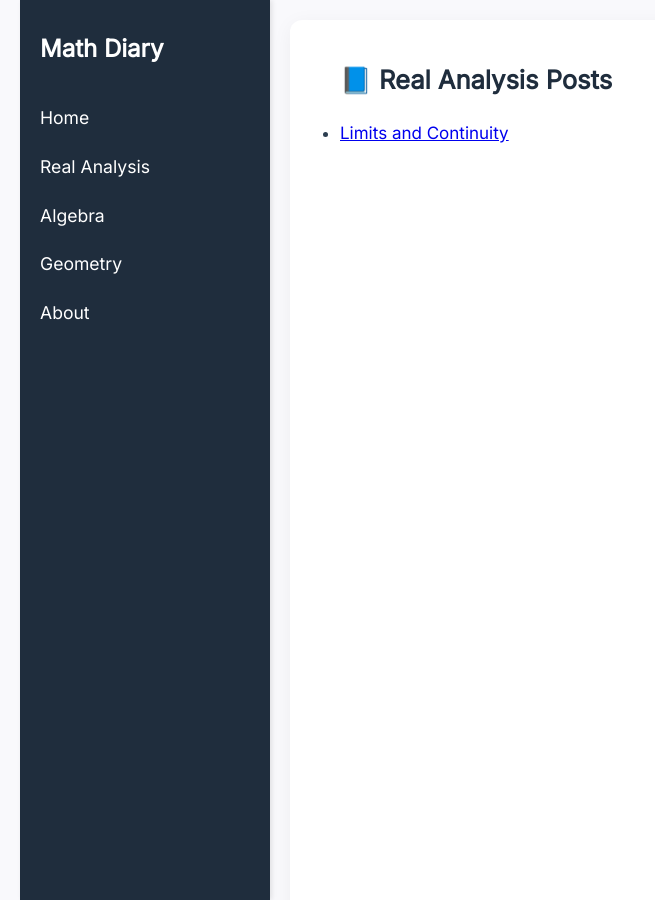
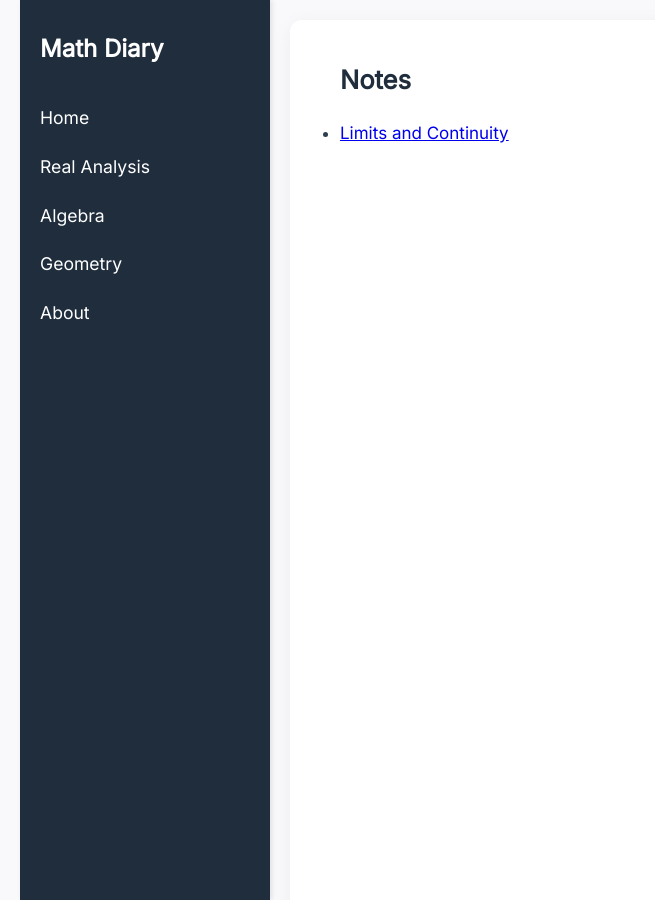
Before and after one commit to GitDisciplined/GitDisciplined.github.io, a Jekyll site: the page built from real-analysis.md, in a window 1280 px wide and 900 px high. Shown: the whole window, without its empty margins (0-655 px from the left). Built offline with Jekyll 4.4.1, drawn with Linux system fonts in a browser that asks for light colours.

Commit message:
Update real-analysis.md

```diff
--- a/real-analysis.md
+++ b/real-analysis.md
@@ -4,7 +4,7 @@ title: "Real Analysis"
 permalink: /real-analysis/
 ---
 
-<h2>📘 Real Analysis Posts</h2>
+<h2>Notes</h2>
 
 <ul>
   {% for post in site.posts %}
```
